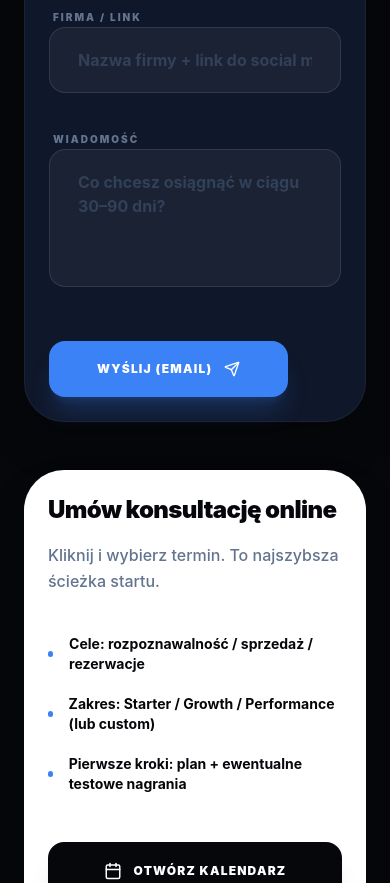
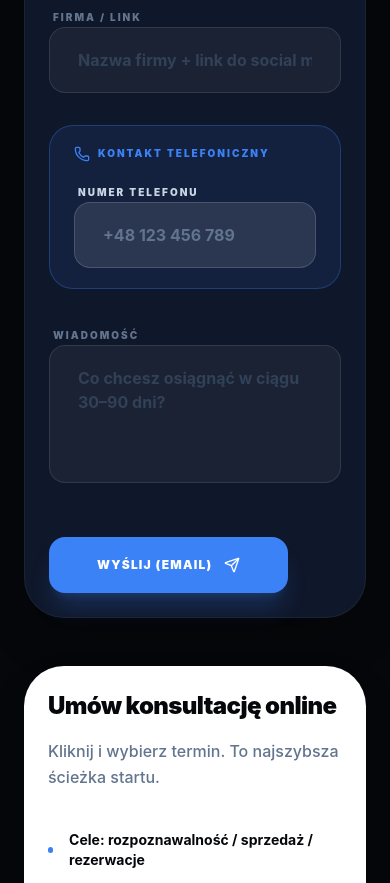
Before and after one commit to sardorbek21324/Kairos-team, a React (Vite) app: page /contact in a window 390 px wide. Shown: the part 1020-1903 px from the top of the page. Built offline with nearby package versions, Linux system fonts and the light colour scheme.

Commit message:
Add dedicated phone field to contact lead form

```diff
--- a/src/context/LanguageContext.tsx
+++ b/src/context/LanguageContext.tsx
@@ -259,6 +259,9 @@ const translations = {
           email: 'Email',
           company: 'Company / link',
           companyPlaceholder: 'Company name + socials/website link',
+          phoneBlock: 'Phone contact',
+          phone: 'Phone number',
+          phonePlaceholder: '+48 123 456 789',
           message: 'Message',
           messagePlaceholder: 'What do you want to achieve in 30–90 days?',
           send: 'Send (email)',
@@ -528,6 +531,9 @@ const translations = {
           email: 'Email',
           company: 'Firma / link',
           companyPlaceholder: 'Nazwa firmy + link do social mediów/strony',
+          phoneBlock: 'Kontakt telefoniczny',
+          phone: 'Numer telefonu',
+          phonePlaceholder: '+48 123 456 789',
           message: 'Wiadomość',
           messagePlaceholder: 'Co chcesz osiągnąć w ciągu 30–90 dni?',
           send: 'Wyślij (email)',
@@ -797,6 +803,9 @@ const translations = {
           email: 'Email',
           company: 'Компания / ссылка',
           companyPlaceholder: 'Название компании + ссылка на соцсети/сайт',
+          phoneBlock: 'Телефон для связи',
+          phone: 'Номер телефона',
+          phonePlaceholder: '+48 123 456 789',
           message: 'Сообщение',
           messagePlaceholder: 'Чего вы хотите достичь за 30–90 дней?',
           send: 'Отправить (email)',
--- a/src/pages/Contact.tsx
+++ b/src/pages/Contact.tsx
@@ -18,6 +18,7 @@ export default function Contact() {
     const payload = {
       name: String(formData.get('name') ?? ''),
       email: String(formData.get('email') ?? ''),
+      phone: String(formData.get('phone') ?? ''),
       message: String(formData.get('message') ?? ''),
       link: String(formData.get('link') ?? ''),
     };
@@ -112,6 +113,23 @@ export default function Contact() {
                     placeholder={t('contact.audit.labels.companyPlaceholder')}
                   />
                 </div>
+                <div className="space-y-4 rounded-3xl border border-brand-accent/30 bg-brand-accent/10 px-6 py-5 sm:px-7">
+                  <div className="flex items-center gap-2 text-brand-accent">
+                    <Phone size={16} />
+                    <span className="text-[10px] font-black uppercase tracking-[0.2em]">{t('contact.audit.labels.phoneBlock')}</span>
+                  </div>
+                  <div className="space-y-3">
+                    <label className="text-[10px] font-black uppercase tracking-[0.2em] text-slate-300 ml-1">{t('contact.audit.labels.phone')}</label>
+                    <input
+                      name="phone"
+                      required
+                      type="tel"
+                      autoComplete="tel"
+                      className="w-full px-7 py-5 rounded-2xl bg-white/10 border border-white/15 focus:border-brand-accent focus:bg-white/15 transition-all outline-none font-bold text-white placeholder:text-slate-500"
+                      placeholder={t('contact.audit.labels.phonePlaceholder')}
+                    />
+                  </div>
+                </div>
                 <div className="space-y-3">
                   <label className="text-[10px] font-black uppercase tracking-[0.2em] text-slate-500 ml-1">{t('contact.audit.labels.message')}</label>
                   <textarea
```
Also changed, not shown: 1 other file (tests, documents, lock files or other folders).
